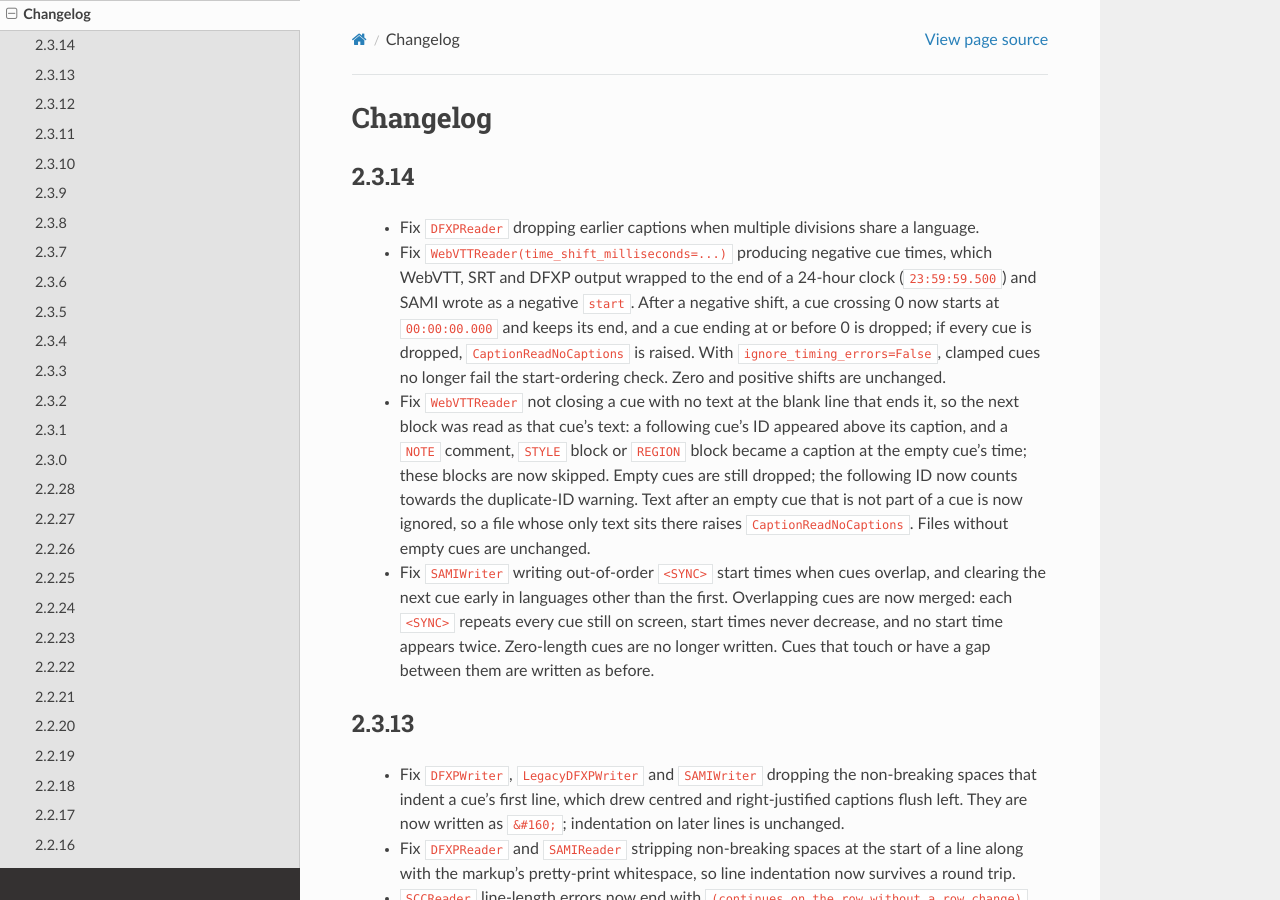
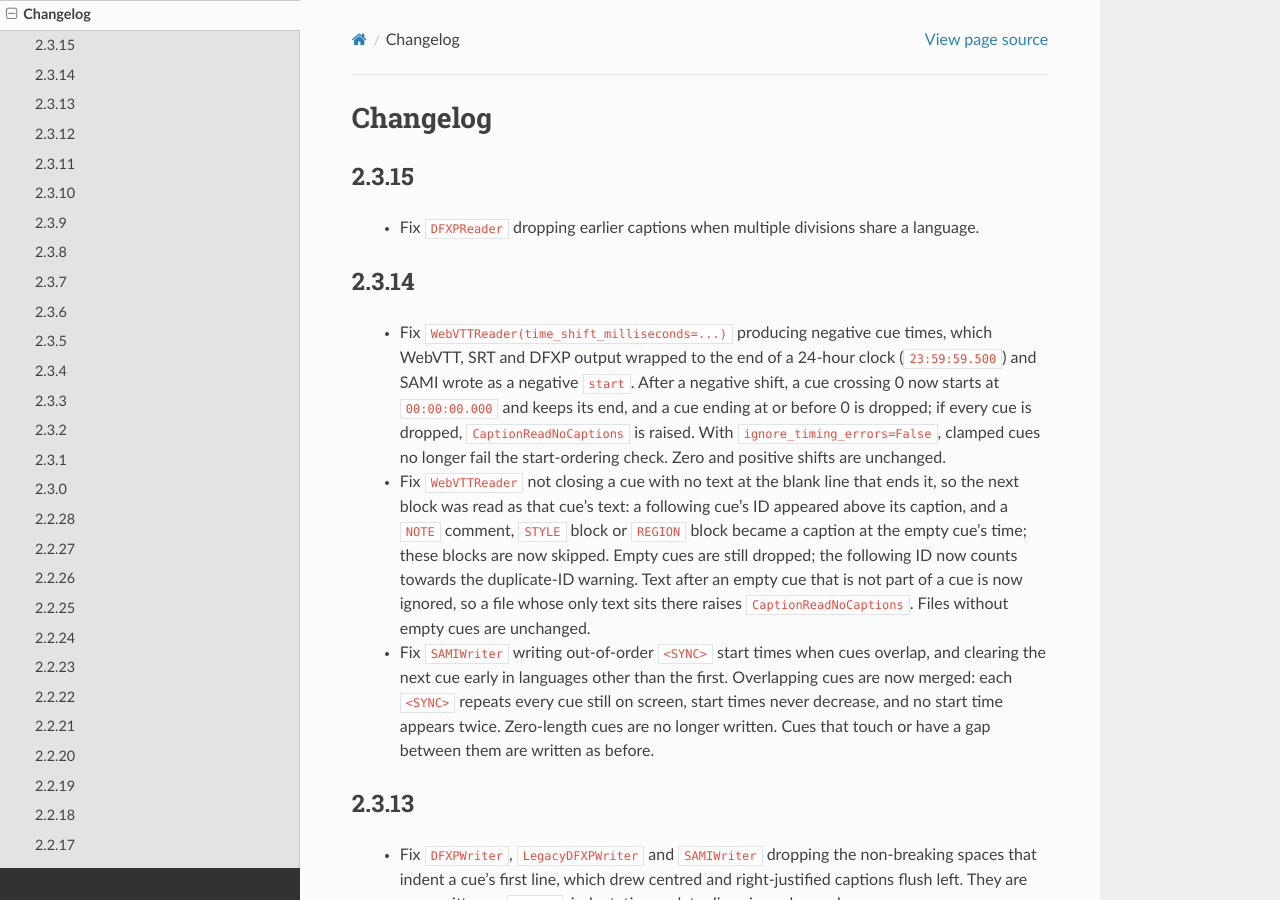
Before and after one commit to pbs/pycaption, a Sphinx documentation site: the page built from docs/changelog.rst, in a window 1280 px wide and 900 px high. Built offline with Sphinx 7.4.7 and the Read the Docs theme 3.1.0, drawn with Linux system fonts in a browser that asks for light colours.

Commit message:
Move the changelog entry under 2.3.15

```diff
--- a/docs/changelog.rst
+++ b/docs/changelog.rst
@@ -1,9 +1,12 @@
 Changelog
 ---------
-2.3.14
+2.3.15
 ^^^^^^
   - Fix ``DFXPReader`` dropping earlier captions when multiple divisions
     share a language.
+
+2.3.14
+^^^^^^
   - Fix ``WebVTTReader(time_shift_milliseconds=...)`` producing negative cue
     times, which WebVTT, SRT and DFXP output wrapped to the end of a 24-hour
     clock (``23:59:59.500``) and SAMI wrote as a negative ``start``. After a
```
